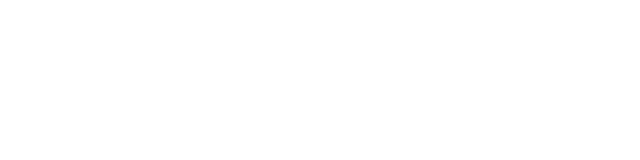
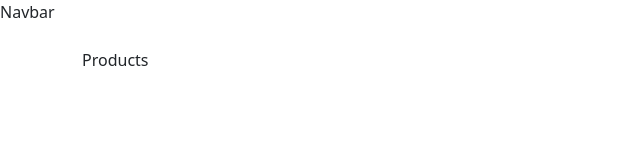
Before and after one commit to Steopa2001/react-context-api, a React (Vite) app in the folder react-context-api/: page / in a window 1280 px wide. Shown: the top 160 px of the page, without its empty margins (0-640 px from the left). Built offline with nearby package versions, Linux system fonts and the light colour scheme.

Commit message:
feat(router): add routes for products list and product detail

```diff
--- a/react-context-api/src/App.jsx
+++ b/react-context-api/src/App.jsx
@@ -1,6 +1,20 @@
+import { Routes, Route } from "react-router-dom";
+import Navbar from "./components/Navbar.jsx";
+import Products from "./pages/Products.jsx";
+import Product from "./pages/Product.jsx";
 
-function App() {
-
-}
+const App = () => {
+  return (
+    <>
+      <Navbar />
+      <main className="container py-4">
+        <Routes>
+          <Route path="/" element={<Products />} />
+          <Route path="/product/:id" element={<Product />} />
+        </Routes>
+      </main>
+    </>
+  );
+};
 
 export default App;
```
